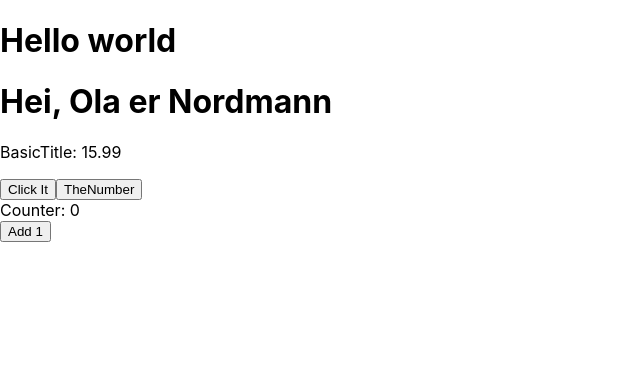
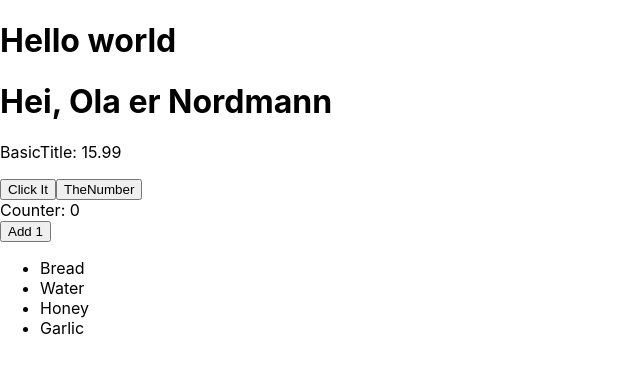
Before and after one commit to NatuRal3/feu2-frameworks, a React (Create React App) app in the folder m-f-a/: page / in a window 1280 px wide. Shown: the top 374 px of the page, without its empty margins (0-640 px from the left). Built offline with nearby package versions, Linux system fonts and the light colour scheme.

Commit message:
added mapping example

```diff
--- a/m-f-a/src/App.js
+++ b/m-f-a/src/App.js
@@ -3,6 +3,7 @@ import BasicComponent from "./components/BasicComp";
 import BasicProp from "./components/BasicProps";
 import ButtonComponent from "./buttons/onClick";
 import UseStateApp from "./state/state";
+import Mapping from "./map/mapItems";
 
 function App() {
   return (
@@ -12,6 +13,7 @@ function App() {
       <BasicProp title="BasicTitle" price={15.99} />
       <ButtonComponent />
       <UseStateApp />
+      <Mapping />
     </div>
   );
 }
--- /dev/null
+++ b/m-f-a/src/map/mapItems.js
@@ -0,0 +1,22 @@
+import React from "react";
+
+const products = [
+  { id: 0, title: "Bread" },
+  { id: 1, title: "Water" },
+  { id: 2, title: "Honey" },
+  { id: 3, title: "Garlic" },
+];
+
+function Mapping() {
+  return (
+    <div>
+      <ul>
+        {products.map((products) => (
+          <li key={products.id}>{products.title}</li>
+        ))}
+      </ul>
+    </div>
+  );
+}
+
+export default Mapping;
```
